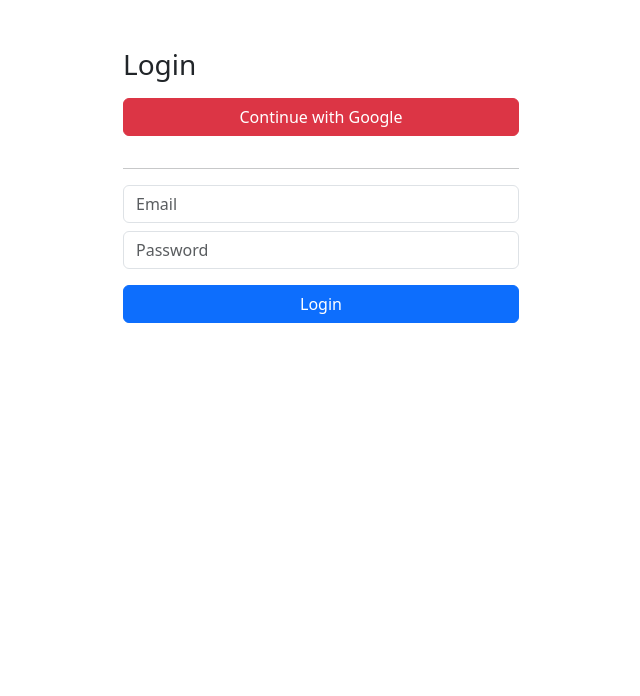
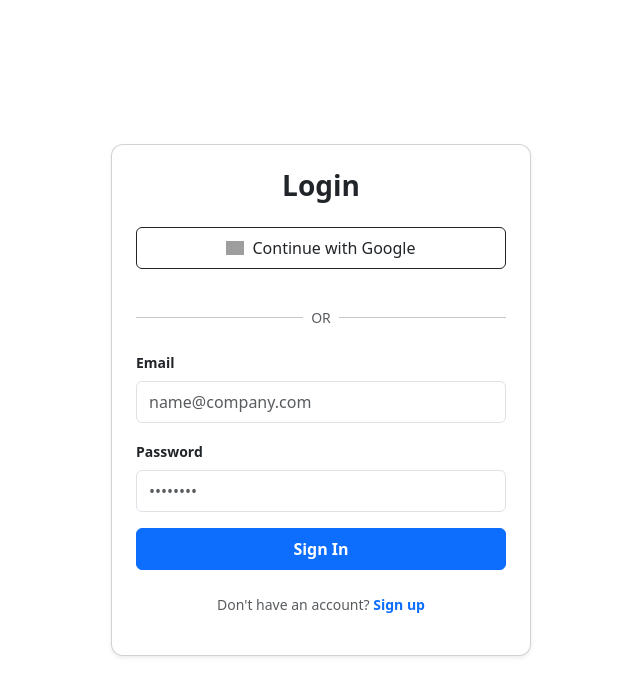
Before and after one commit to xaltyPasta/chatbot-plat, a Next.js app: page /login in a window 1280 px wide. Shown: the top 696 px of the page, without its empty margins (319-959 px from the left). Built offline with nearby package versions, Linux system fonts and the light colour scheme; grey boxes are pictures that could not be loaded.

Commit message:
updated dashboard and auth pages

```diff
--- a/src/app/(auth)/login/page.tsx
+++ b/src/app/(auth)/login/page.tsx
@@ -2,68 +2,140 @@
 
 import { signIn } from "next-auth/react";
 import { useRouter, useSearchParams } from "next/navigation";
-import { useState, Suspense } from "react"; // 1. Import Suspense
+import { useState, Suspense } from "react";
 
-function LoginForm() { // 2. Move your code into a separate function
+function LoginForm() {
     const router = useRouter();
     const params = useSearchParams();
-    const error = params.get("error");
 
     const [email, setEmail] = useState("");
     const [password, setPassword] = useState("");
+    const [loading, setLoading] = useState(false);
+    const [localError, setLocalError] = useState<string | null>(null);
 
     const handleCredentialsLogin = async () => {
+        if (!email || !password) {
+            setLocalError("Please fill in all fields.");
+            return;
+        }
+
+        setLoading(true);
+        setLocalError(null);
+
+        try {
             const res = await signIn("credentials", {
                 email,
                 password,
-            redirect: false,
+                redirect: false, // Prevents automatic redirect to the error page
             });
 
-        if (res?.error === "USER_NOT_FOUND") {
-            router.push(`/signup?email=${email}`);
+            if (res?.error) {
+                setLoading(false);
+
+                // Route handling based on authOptions error strings
+                if (res.error === "USER_NOT_FOUND") {
+                    router.push(`/signup?email=${encodeURIComponent(email)}`);
+                } else if (res.error === "INVALID_PASSWORD") {
+                    setLocalError("Incorrect password. Please try again.");
+                } else {
+                    setLocalError("An error occurred during login.");
+                }
                 return;
             }
 
             if (res?.ok) {
                 router.push("/projects");
+                router.refresh();
+            }
+        } catch (err) {
+            setLoading(false);
+            setLocalError("Something went wrong. Please try again.");
         }
     };
 
     return (
-        <div className="container mt-5" style={{ maxWidth: 420 }}>
-            <h3 className="mb-3">Login</h3>
+        <div className="container d-flex justify-content-center align-items-center vh-100">
+            <div className="card shadow-sm p-4 w-100" style={{ maxWidth: 420, borderRadius: "12px" }}>
+                <h3 className="fw-bold mb-4 text-center">Login</h3>
+
                 <button
-                className="btn btn-danger w-100 mb-3"
+                    className="btn btn-outline-dark w-100 mb-3 d-flex align-items-center justify-content-center py-2"
+                    disabled={loading}
                     onClick={() => signIn("google", { callbackUrl: "/projects" })}
                 >
+                    <img
+                        src="https://www.gstatic.com/firebasejs/ui/2.0.0/images/auth/google.svg"
+                        alt="Google"
+                        className="me-2"
+                        style={{ width: '18px' }}
+                    />
                     Continue with Google
                 </button>
-            <hr />
+
+                <div className="d-flex align-items-center my-3">
+                    <hr className="flex-grow-1" />
+                    <span className="mx-2 text-muted small text-uppercase">or</span>
+                    <hr className="flex-grow-1" />
+                </div>
+
+                <div className="mb-3">
+                    <label className="form-label small fw-bold">Email</label>
                     <input
-                className="form-control mb-2"
-                placeholder="Email"
+                        className="form-control py-2"
+                        type="email"
+                        placeholder="name@company.com"
                         value={email}
+                        disabled={loading}
                         onChange={(e) => setEmail(e.target.value)}
                     />
+                </div>
+
+                <div className="mb-3">
+                    <label className="form-label small fw-bold">Password</label>
                     <input
-                className="form-control mb-3"
+                        className="form-control py-2"
                         type="password"
-                placeholder="Password"
+                        placeholder="••••••••"
                         value={password}
+                        disabled={loading}
                         onChange={(e) => setPassword(e.target.value)}
+                        onKeyDown={(e) => e.key === "Enter" && handleCredentialsLogin()}
                     />
-            <button className="btn btn-primary w-100" onClick={handleCredentialsLogin}>
-                Login
+                </div>
+
+                {localError && (
+                    <div className="alert alert-danger py-2 small mb-3">
+                        {localError}
+                    </div>
+                )}
+
+                <button
+                    className="btn btn-primary w-100 py-2 fw-bold"
+                    onClick={handleCredentialsLogin}
+                    disabled={loading}
+                >
+                    {loading ? (
+                        <span className="spinner-border spinner-border-sm" role="status"></span>
+                    ) : (
+                        "Sign In"
+                    )}
                 </button>
-            {error && <div className="alert alert-danger mt-3">Invalid login attempt</div>}
+
+                <p className="text-center mt-4 small text-muted">
+                    Don't have an account? <a href="/signup" className="text-primary text-decoration-none fw-bold">Sign up</a>
+                </p>
+            </div>
         </div>
     );
 }
 
-// 3. Export the page wrapped in Suspense
 export default function LoginPage() {
     return (
-        <Suspense fallback={<div className="text-center mt-5">Loading...</div>}>
+        <Suspense fallback={
+            <div className="d-flex justify-content-center align-items-center vh-100">
+                <div className="spinner-border text-primary" role="status"></div>
+            </div>
+        }>
             <LoginForm />
         </Suspense>
     );
```
Also changed, not shown: src/app/(auth)/signup/page.tsx (+88 -15 lines), src/app/(dashboard)/projects/page.tsx (+54 -24 lines). Lines whose indentation alone changed are shown as unchanged.
